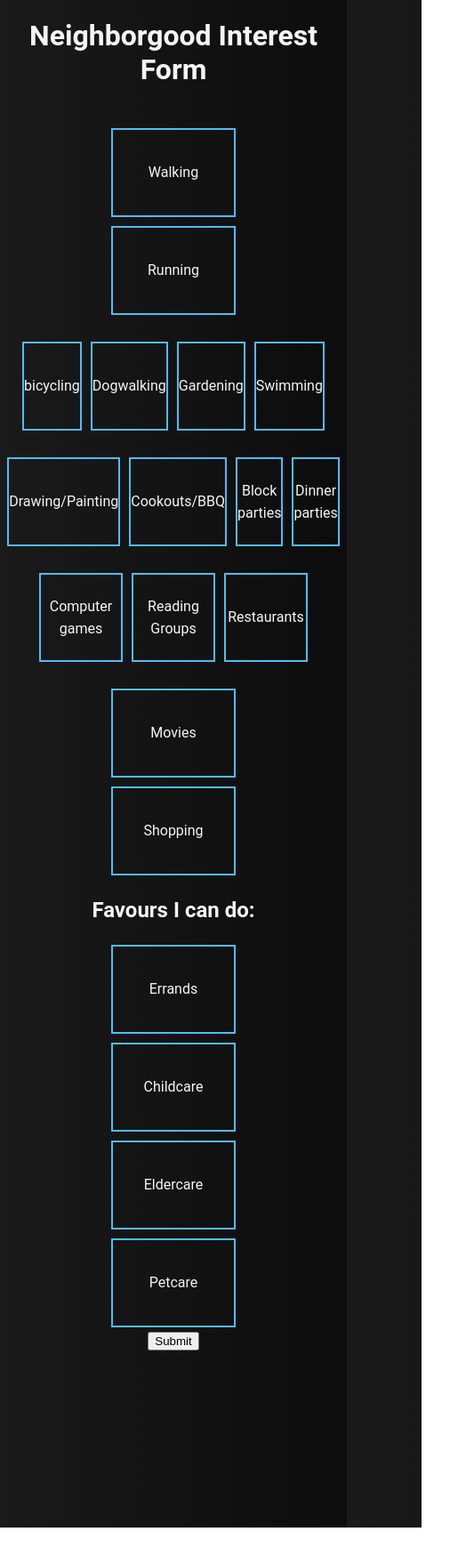
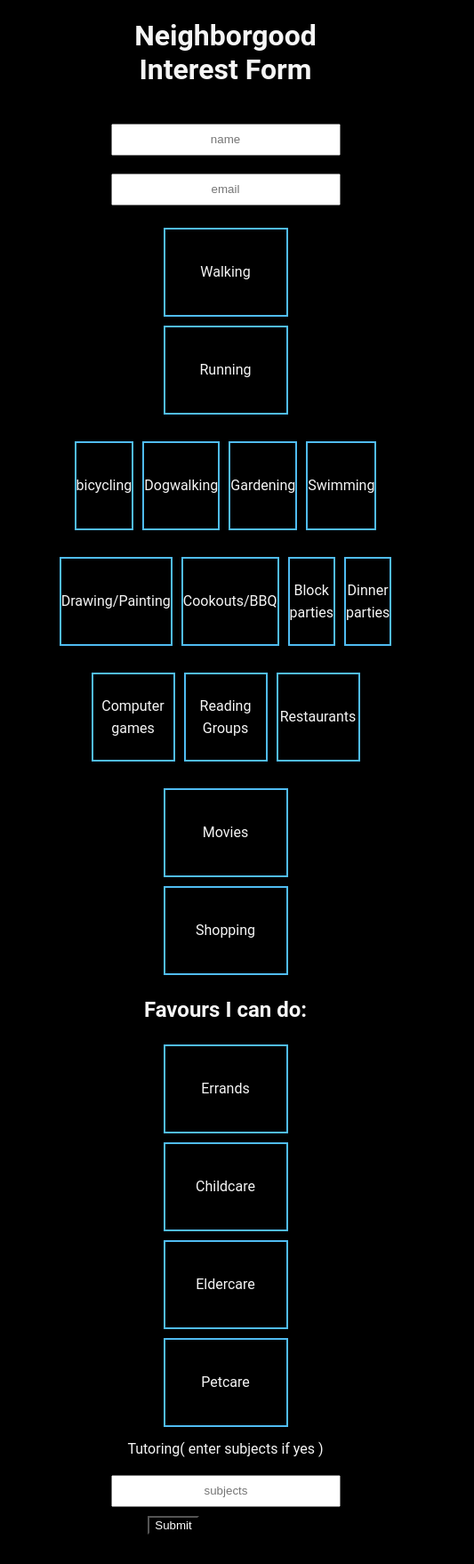
Before and after one commit to King-smasher26/persist-ventures-internship, a React (Create React App) app: page / in a window 390 px wide. Shown: the top 1758 px of the page at 89% size, 533 px wide, since content can reach past the window. Before the commit the page ends 1717 px from the top, so only its background shows below. Built offline with nearby package versions, Linux system fonts and the light colour scheme.

Commit message:
responsiveness and input fields

```diff
--- a/src/App.css
+++ b/src/App.css
@@ -4,19 +4,26 @@ body {
   background-image: linear-gradient(-90deg , #0c0c0d, #1a1a1a);
   font-family: 'Roboto';
   height: 200vh;
+  background: black;
+  -webkit-tap-highlight-color: transparent;
+}
 
-}
 
 .app {
   max-width: 300px;
   margin: 0 auto;
-  -webkit-tap-highlight-color: transparent;
   display: flex;
   flex-direction: column;
   align-items: center;
 
+
 }
-
+.typeinput{
+  text-align: center;
+  width: 250px;
+  height: 30px;
+  margin-top: 20px;
+}
 article {
   position: relative;
   width: 140px;
@@ -174,3 +181,35 @@ input[type=checkbox]:checked ~ div {
   border: 2px solid white;
 
 }
+.tutoring-text{
+  margin-top: 10px;
+}
+#tutoring{
+  margin-bottom: 10px;
+}
+#submit-btn{
+  background-color: black;
+  color: white;
+  margin-bottom: 100px;
+}
+#submit-btn:hover{
+  background-color: white;
+  color: black;
+}
+
+@media screen and (max-width:500px){
+  .heading{
+    margin-left: 30vw;
+  }
+  .app,.app2{
+    margin-left: 30vw;
+  }
+
+}
+/* @media screen and (max-width:400px){
+  .App{
+
+    margin-right: 10vw;
+  }
+
+} */
--- a/src/App.js
+++ b/src/App.js
@@ -9,7 +9,7 @@ function App() {
     return (
       <div className="App">
 
-      <h1>Neighborgood Interest Form</h1>
+      <h1 className='heading'>Neighborgood Interest Form</h1>
 
       <Customcheckbox/>
 
--- a/src/Components.js/Customcheckbox.js
+++ b/src/Components.js/Customcheckbox.js
@@ -1,4 +1,4 @@
-import React from 'react'
+import React, { useState } from 'react'
 import "../App.css"
 export default function Customcheckbox() {
 
@@ -184,6 +184,9 @@ export default function Customcheckbox() {
     name: "shopping-books",
     value:false
   };
+  let [namevalue,setNamevalue]=useState();
+  let [emailvalue,setEmailvalue]=useState();
+  let [subsvalue,setSubsvalue]=useState();
 
     function clicked(e){
     const newentry={
@@ -350,9 +353,26 @@ export default function Customcheckbox() {
 
 
     }
+    function gettypedcontent(e){
+      // console.log(e.target.value);
+      setNamevalue(e.target.value);
+
+    }
+    function gettypedemailcontent(e){
+      // console.log(e.target.value);
+    setEmailvalue(e.target.value);
+
+    }
+    function gettypedsubs(e){
+      // setSubsvalue(e.target.value);
+      console.log(subsvalue)
+    }
     function submitted(e){
       e.preventDefault();
       console.log("yo");
+      console.log("name-->",namevalue);
+      console.log("email-->",emailvalue);
+      console.log("subjects-->",subsvalue);
       const contributionarray=[walkingval,walking_slow,walking_Moderate,walking_fast,runningval,running_slow,running_Moderate,running_fast,bicyclingval,dogwalkingval,Gardeningval,swimmingval,drawingval,Cookoutsval,blockpartiesval,dinnerpartiesval,computergamesval,readinggroupsval,restaurantsval,moviesval,movies_action,movies_romance,movies_comedy,movies_sciencefiction,movies_indie,shoppingval,shopping_groceries,shopping_clothing,shopping_books,errval,Errands_emergenciesval,Errands_occasionalval,Errands_freequentlyval,childcareval,Childcare_emergenciesval,Childcare_occasionalval,Childcare_freequentlyval,eldercareval,Eldercare_emergenciesval,Eldercare_occasionalval,Eldercare_freequentlyval,petcareval,Petcare_emergenciesval,Petcare_occasionalval,Petcare_freequentlyval];
       // console.log(contributionarray);
       const printingarray = contributionarray.map((obj)=>{
@@ -362,9 +382,11 @@ export default function Customcheckbox() {
     }
   return (
     <div>
-      <form onSubmit={submitted}>
+      <form autocomplete='off' onSubmit={submitted}>
 
       <section className="app">
+        <input type='text' className='typeinput' placeholder='name' name='name' onChange={gettypedcontent} required/>
+        <input type='text' className='typeinput' placeholder='email' name='email' onChange={gettypedemailcontent} required/>
         <div className='first-section'>
 
         <div className='expand-checkbox'>
@@ -699,7 +721,7 @@ export default function Customcheckbox() {
 <button className='next-page-button'>-Next-</button>
       </div> */}
       </section>
-      <section>
+      <section className='app2'>
           {/* <div>{arrmap}</div> */}
         <div className="custom-checkbox-section1">
             <div className="expand-checkbox">
@@ -882,9 +904,12 @@ export default function Customcheckbox() {
 
             </div>
         </div>
+        <div className='tutoring-text '>Tutoring( enter subjects if yes )</div>
+        <input type='text' id='tutoring' className='typeinput' placeholder='subjects' name='name' onChange={gettypedsubs} required/>
+
         </section>
 
-        <input type='submit'/>
+        <input id='submit-btn' type='submit'/>
       </form>
     </div>
   )
```
Also changed, not shown: 15 other files (tests, documents, lock files or other folders).
